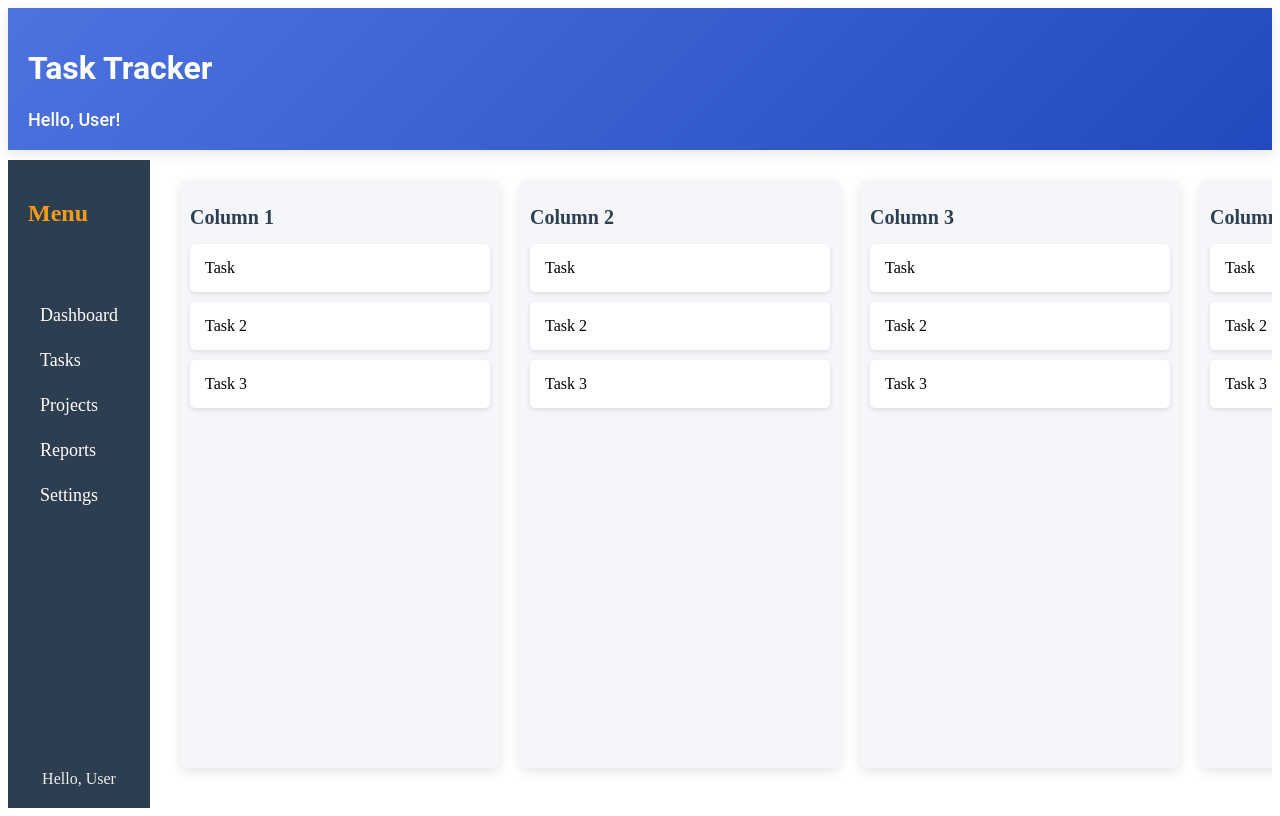
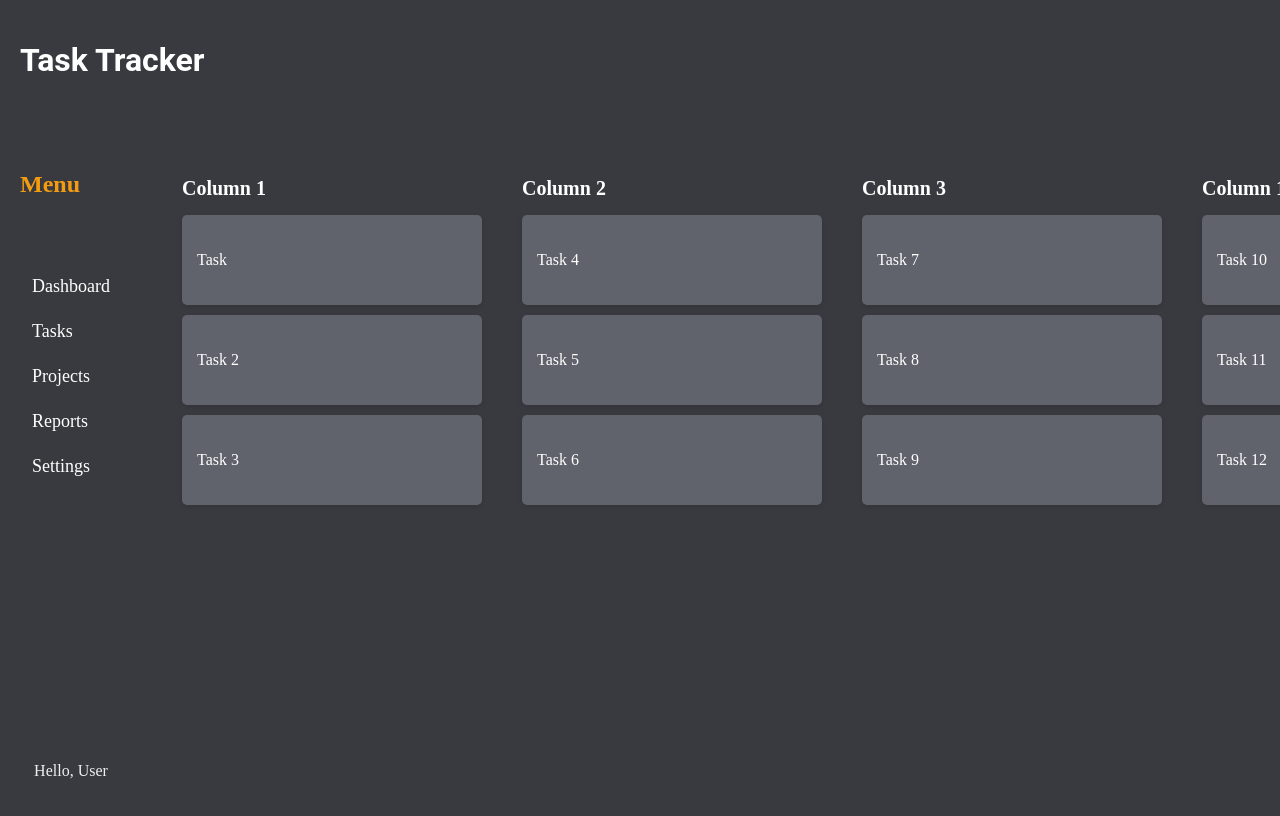
Before and after one commit to Wok1chz/task-tracker, a React (Create React App) app in the folder app/: page / in a window 1280 px wide. Built offline with nearby package versions, Linux system fonts and the light colour scheme.

Commit message:
набросок drag and drop kanban

```diff
--- a/app/package.json
+++ b/app/package.json
@@ -3,6 +3,9 @@
   "version": "0.1.0",
   "private": true,
   "dependencies": {
+    "@dnd-kit/core": "^6.3.1",
+    "@dnd-kit/sortable": "^10.0.0",
+    "@dnd-kit/utilities": "^3.2.2",
     "@testing-library/jest-dom": "^5.17.0",
     "@testing-library/react": "^13.4.0",
     "@testing-library/user-event": "^13.5.0",
@@ -12,6 +15,7 @@
     "@types/react-dom": "^18.3.1",
     "axios": "^1.7.9",
     "react": "^18.3.1",
+    "react-dnd": "^16.0.1",
     "react-dom": "^18.3.1",
     "react-router-dom": "^7.1.1",
     "react-scripts": "^5.0.1",
--- a/app/src/App.css
+++ b/app/src/App.css
@@ -1,6 +1,7 @@
 :root {
   --sidebar-max-width: 200px;
 
+  --global-backgroup-color: #383a3f;
   --header-margin-bottom: 10px;
   --header-padding: 20px;
 }
@@ -27,3 +28,9 @@
   width: 100vh;
   height: 100%;
 }
+
+body {
+  background-color: var(--global-backgroup-color); /* Светло-серый цвет */
+  margin: 0; /* Удаляет отступы по умолчанию */
+  color: #333; /* Цвет текста, чтобы он хорошо сочетался с серым фоном */
+}
--- a/app/src/App.tsx
+++ b/app/src/App.tsx
@@ -9,44 +9,60 @@ const App: React.FC = () => {
   const data: TaskBoardProps = {
     columns: [
       {
+        id: 'guid1',
         tasks: [{
+          id: 1,
           name: 'Task'
         }, {
+          id: 2,
           name: 'Task 2'
         }, {
+          id: 3,
           name: 'Task 3'
         }],
         title: 'Column 1'
       },
       {
+        id: 'guid2',
         tasks: [{
-          name: 'Task'
+          id: 4,
+          name: 'Task 4'
         }, {
-          name: 'Task 2'
+          id: 5,
+          name: 'Task 5'
         }, {
-          name: 'Task 3'
+          id: 6,
+          name: 'Task 6'
         }],
         title: 'Column 2'
       },
       {
+        id: 'guid3',
         tasks: [{
-          name: 'Task'
+          id: 7,
+          name: 'Task 7'
         }, {
-          name: 'Task 2'
+          id: 8,
+          name: 'Task 8'
         }, {
-          name: 'Task 3'
+          id: 9,
+          name: 'Task 9'
         }],
         title: 'Column 3'
       },
       {
+        id: 'guid4',
         tasks: [{
-          name: 'Task'
+          id: 10,
+          name: 'Task 10'
         }, {
-          name: 'Task 2'
+          id: 11,
+          name: 'Task 11'
         }, {
-          name: 'Task 3'
+          id: 12,
+          name: 'Task 12'
         }],
-        title: 'Column 4'
+        title: 'Column 13'
       }
     ]
   };
--- a/app/src/features/header/Header.module.css
+++ b/app/src/features/header/Header.module.css
@@ -1,9 +1,7 @@
 /* Стили для Header */
 .header {
-    background: linear-gradient(135deg, #4e73df, #224abe);
     color: white;
     padding: var(--header-padding);
-    box-shadow: 0 4px 12px rgba(0, 0, 0, 0.1);
     font-family: 'Roboto', sans-serif;
     margin-bottom: var(--header-margin-bottom);
   }
@@ -15,7 +13,7 @@
   }
 
   .header-title {
-    font-size: 28px;
+    font-size: 12px;
     font-weight: 600;
     letter-spacing: 1px;
     transition: color 0.3s ease;
@@ -31,7 +29,7 @@
   }
 
   .greeting {
-    font-size: 18px;
+    font-size: 12px;
     margin-right: 15px;
     font-weight: 500;
   }
--- a/app/src/features/header/Header.tsx
+++ b/app/src/features/header/Header.tsx
@@ -7,9 +7,6 @@ const Header: React.FC<HeaderProps> = ({ username }) => {
     <header className={styles.header}>
       <div className={styles.headerContent}>
         <h1 className={styles.headerTitle}>Task Tracker</h1>
-        <div className={styles.userInfo}>
-          <span className={styles.greeting}>Hello, {username}!</span>
-        </div>
       </div>
     </header>
   );
--- a/app/src/features/sidebar/Sidebar.module.css
+++ b/app/src/features/sidebar/Sidebar.module.css
@@ -1,7 +1,6 @@
 /* Основные стили для Sidebar */
 .sidebar {
     max-width: var(--sidebar-max-width);
-    background-color: #2c3e50;
     color: white;
     left: 0;
     padding: 20px;
--- a/app/src/features/taskBoard/TaskBoard.module.css
+++ b/app/src/features/taskBoard/TaskBoard.module.css
@@ -12,10 +12,9 @@
   .column {
     flex: 1 0 auto;
     width: 300px;                /* Ширина колонки */
-    background-color: #f4f6f9;  /* Светлый фон */
+    background-color: #383a3f;  /* Светлый фон */
     padding: 10px;               /* Отступы внутри колонки */
     border-radius: 8px;          /* Закругленные углы */
-    box-shadow: 0 4px 12px rgba(0, 0, 0, 0.1); /* Тень для колонок */
     display: flex;
     flex-direction: column;      /* Расположение задач внутри колонки */
   }
@@ -24,25 +23,25 @@
   .columnTitle {
     font-size: 20px;
     font-weight: 600;
-    color: #2c3e50;
+    color: white;
     margin-bottom: 15px;          /* Отступ снизу */
   }
 
   /* Стили для задачи */
   .task {
-    background-color: white;     /* Белый фон для задачи */
+    background-color: #60636c;     /* Белый фон для задачи */
     padding: 15px;               /* Отступы внутри задачи */
     margin-bottom: 10px;         /* Отступ между задачами */
     border-radius: 5px;          /* Закругленные углы */
+    color: white;
     box-shadow: 0 2px 5px rgba(0, 0, 0, 0.1); /* Тень для задач */
     cursor: pointer;            /* Курсор при наведении */
     transition: background-color 0.3s; /* Плавное изменение фона */
+    min-height: 60px;
+    text-align: left;
+    align-content: center;
   }
 
-  /* При наведении на задачу */
-  .task:hover {
-    background-color: #ecf0f1;  /* Смена фона при наведении */
-  }
 
   /* Стили для контейнера с горизонтальной прокруткой */
   .board::-webkit-scrollbar {
--- a/app/src/features/taskBoard/TaskBoard.tsx
+++ b/app/src/features/taskBoard/TaskBoard.tsx
@@ -1,15 +1,146 @@
-import React from 'react';
+import React, { useState } from 'react';
 import styles from './TaskBoard.module.css'; // Импортируем стили
 import StageColumn from './components/StageColumn';
 import { TaskBoardColumn, TaskBoardProps } from './types/taskBoard.types';
+import { DndContext, DragEndEvent, DragOverEvent, DragStartEvent } from '@dnd-kit/core';
+import { arrayMove, horizontalListSortingStrategy, SortableContext } from '@dnd-kit/sortable';
+import { useAppSensors } from './hooks/useAppSensors';
 
 const TaskBoard: React.FC<TaskBoardProps> = ({ columns }) => {
+  const [taskColumns, setColumns] = useState<TaskBoardColumn[]>(columns);
+  const [activeColumn, setActiveColumn] = useState<TaskBoardColumn | null>(null);
+
+  const sensors = useAppSensors();
+  const handleDragOver = (event: DragOverEvent) => {
+    const { active, over } = event;
+    if (over && active.id !== over.id && active.data.current?.type === 'Task') {
+
+      if (active.data.current?.containerId !== over.data.current?.containerId) {
+        const newContainerId = taskColumns.findIndex(item => {
+          if (over.data.current?.type === 'Column') {
+            return item.id === over.id;
+          }
+          return item.id === over.data.current?.containerId;
+        });
+
+        const oldContainerId = taskColumns.findIndex(item => {
+          return item.id === active.data.current?.containerId;
+        });
+
+        const taskIndex = taskColumns[oldContainerId]?.tasks.findIndex(item => {
+          return item.id === active.id;
+        })
+
+        console.log('ACTIVE:', active, 'OVER:', over)
+        setColumns((prevColumns) => {
+          const newColumns = [...prevColumns];
+          newColumns[newContainerId]?.tasks.push(newColumns[oldContainerId]?.tasks[taskIndex]);
+          newColumns[oldContainerId]?.tasks.splice(taskIndex, 1);
+
+          return newColumns;
+        });
+      } else {
+        const id = taskColumns.findIndex(item => {
+          return item.id === active.data.current?.containerId;
+        })
+
+        const items = taskColumns[id]?.tasks;
+        const oldIndex = items.findIndex(item => item.id === active.id);
+        const newIndex = items.findIndex(item => item.id === over.id);
+
+        setColumns((prevColumns) => {
+          const newColumns = [...prevColumns];
+          newColumns[id].tasks = arrayMove(items, oldIndex, newIndex);
+
+          return newColumns;
+        });
+      }
+    }
+  }
+
+  const handleDragEnd = (event: DragEndEvent) => {
+        const { active, over } = event;
+        if (over && active.id !== over.id && active.data.current?.type === 'Task') {
+
+          if (active.data.current?.containerId !== over.data.current?.containerId) {
+            const newContainerId = taskColumns.findIndex(item => {
+              if (over.data.current?.type === 'Column') {
+                return item.id === over.id;
+              }
+              return item.id === over.data.current?.containerId;
+            });
+
+            const oldContainerId = taskColumns.findIndex(item => {
+              return item.id === active.data.current?.containerId;
+            });
+
+            const taskIndex = taskColumns[oldContainerId]?.tasks.findIndex(item => {
+              return item.id === active.id;
+            })
+
+            setColumns((prevColumns) => {
+              const newColumns = [...prevColumns];
+              newColumns[newContainerId]?.tasks.push(newColumns[oldContainerId]?.tasks[taskIndex]);
+              newColumns[oldContainerId]?.tasks.splice(taskIndex, 1);
+
+              return newColumns;
+            });
+          } else {
+            const id = taskColumns.findIndex(item => {
+              return item.id === active.data.current?.containerId;
+            })
+
+            const items = taskColumns[id]?.tasks;
+            const oldIndex = items.findIndex(item => item.id === active.id);
+            const newIndex = items.findIndex(item => item.id === over.id);
+
+            setColumns((prevColumns) => {
+              const newColumns = [...prevColumns];
+              newColumns[id].tasks = arrayMove(items, oldIndex, newIndex);
+
+              return newColumns;
+            });
+          }
+        }
+
+        if (active.data.current?.type === 'Column') {
+          if(over && active.id !== over.id) {
+            setColumns(items => {
+              const oldIndex = items.findIndex(item => item.id === active.id);
+              const newIndex = items.findIndex(item => item.id === over.id);
+              return arrayMove(items, oldIndex, newIndex);
+            });
+          }
+        }
+  }
+
+
+  const handleDragStart = (event: DragStartEvent) => {
+    const { active } = event;
+
+    if (active.data.current?.type === 'Column') {
+      setActiveColumn(active.data.current.type);
+      return;
+    }
+  }
+
   return (
-    <div className={styles.board}>
-      {columns.map((column: TaskBoardColumn) => (
-        <StageColumn key={column.title} tasks={column.tasks} title={column.title} />
-      ))}
-    </div>
+    <DndContext
+      sensors={sensors}
+      onDragStart={handleDragStart}
+      onDragOver={handleDragOver}
+      onDragEnd={handleDragEnd}
+    >
+      <div className={styles.board}>
+      <SortableContext
+        items={taskColumns}
+      >
+          {taskColumns.map((column: TaskBoardColumn) => (
+            <StageColumn key={column.id} tasks={column.tasks} title={column.title} id={column.id}/>
+          ))}
+      </SortableContext>
+      </div>
+    </DndContext>
   );
 };
 
--- a/app/src/features/taskBoard/components/StageColumn.tsx
+++ b/app/src/features/taskBoard/components/StageColumn.tsx
@@ -1,16 +1,49 @@
-import React from 'react';
+import React, { useState } from 'react';
 import styles from './../TaskBoard.module.css'; // Импортируем стили
 import Task from './Task';
 import { TaskBoardColumn, TaskBoardTask } from '../types/taskBoard.types';
+import { arrayMove, SortableContext, useSortable, verticalListSortingStrategy } from '@dnd-kit/sortable';
+import { closestCenter, DndContext, DragEndEvent, DragOverEvent } from '@dnd-kit/core';
+import { CSS } from '@dnd-kit/utilities';
 
-const StageColumn: React.FC<TaskBoardColumn> = ({ tasks, title }) => {
+const StageColumn: React.FC<TaskBoardColumn> = ({ id, tasks, title }) => {
+
+  const {
+      attributes,
+      listeners,
+      setNodeRef,
+      transform,
+      transition
+    } = useSortable({
+      id: id,
+      data: {
+        type: "Column"
+      }
+    });
+
+  const style = {
+    transform: CSS.Transform.toString(transform),
+    transition
+  };
+
   return (
-    <div className={styles.column}>
-        <h2 className={styles.columnTitle}>{title}</h2>
-        {tasks.map((task: TaskBoardTask) => (
-            <Task key={task.name} name={task.name}></Task>
-        ))}
-    </div>
+
+      <div ref={setNodeRef}
+        {...attributes}
+        {...listeners}
+        style={style}
+        className={styles.column}
+      >
+
+          <h2 className={styles.columnTitle}>{title}</h2>
+          <SortableContext
+            items={tasks}
+          >
+            {tasks.map((task: TaskBoardTask) => (
+                <Task key={task?.id} name={task?.name} id={task?.id} containerId={id}></Task> // TODO при БЕСКОНЕЧНОМ И ОЧЕНЬ БЫСТРОМ перетаскивании таски - возникает ошибка
+            ))}
+          </SortableContext>
+      </div>
   );
 };
 
--- a/app/src/features/taskBoard/components/Task.tsx
+++ b/app/src/features/taskBoard/components/Task.tsx
@@ -1,13 +1,40 @@
 import React from 'react';
 import styles from './../TaskBoard.module.css'; // Импортируем стили
+import { useSortable } from '@dnd-kit/sortable';
+import { CSS } from '@dnd-kit/utilities'
 
 interface TaskProps {
+  id: number;
+  containerId: string | number;
   name: string;
 }
 
-const Task: React.FC<TaskProps> = ({ name }) => {
+const Task: React.FC<TaskProps> = ({ id, name, containerId }) => {
+
+  const {
+    attributes,
+    listeners,
+    setNodeRef,
+    transform,
+    transition
+  } = useSortable({id, data: {
+    type: 'Task',
+    containerId: containerId
+  }})
+
+  const style = {
+    transform: CSS.Transform.toString(transform),
+    transition
+  }
+
   return (
-        <div className={styles.task}>{name}</div>
+    <div
+      ref={setNodeRef}
+      {...attributes}
+      {...listeners}
+      style={style}
+      className={styles.task}
+    >{name}</div>
   );
 };
 
--- /dev/null
+++ b/app/src/features/taskBoard/hooks/useAppSensors.ts
@@ -0,0 +1,18 @@
+import {
+    KeyboardSensor,
+    MouseSensor,
+    TouchSensor,
+    useSensor,
+    useSensors
+  } from "@dnd-kit/core";
+  import { sortableKeyboardCoordinates } from "@dnd-kit/sortable";
+
+  export const useAppSensors = () => {
+    return useSensors(
+      useSensor(MouseSensor, { activationConstraint: { distance: 10 } }),
+      useSensor(TouchSensor),
+      useSensor(KeyboardSensor, {
+        coordinateGetter: sortableKeyboardCoordinates
+      })
+    );
+  };
--- a/app/src/features/taskBoard/types/taskBoard.types.ts
+++ b/app/src/features/taskBoard/types/taskBoard.types.ts
@@ -3,10 +3,12 @@ export interface TaskBoardProps {
 }
 
 export interface TaskBoardColumn {
+    id: string | number;
     tasks: Array<TaskBoardTask>;
     title: string;
 }
 
 export interface TaskBoardTask {
+    id: number;
     name: string;
 }
```
Also changed, not shown: 1 other file (tests, documents, lock files or other folders).
